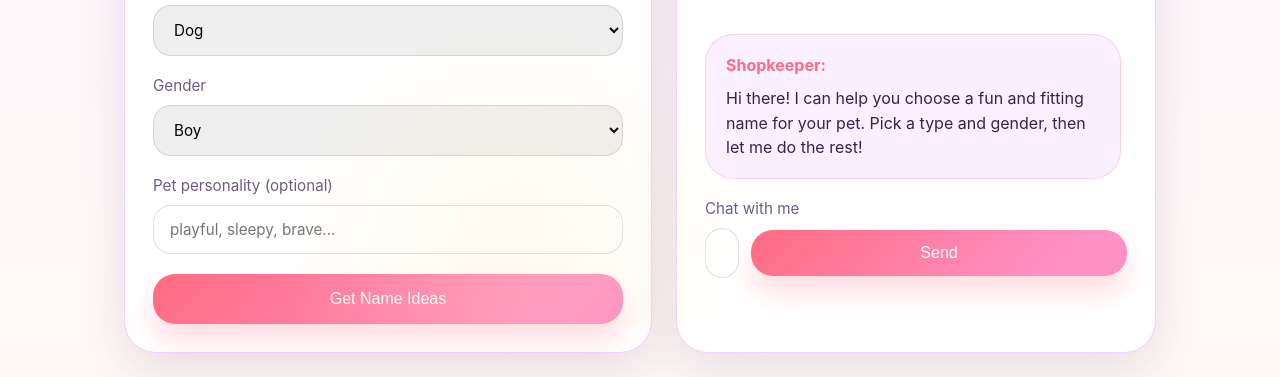
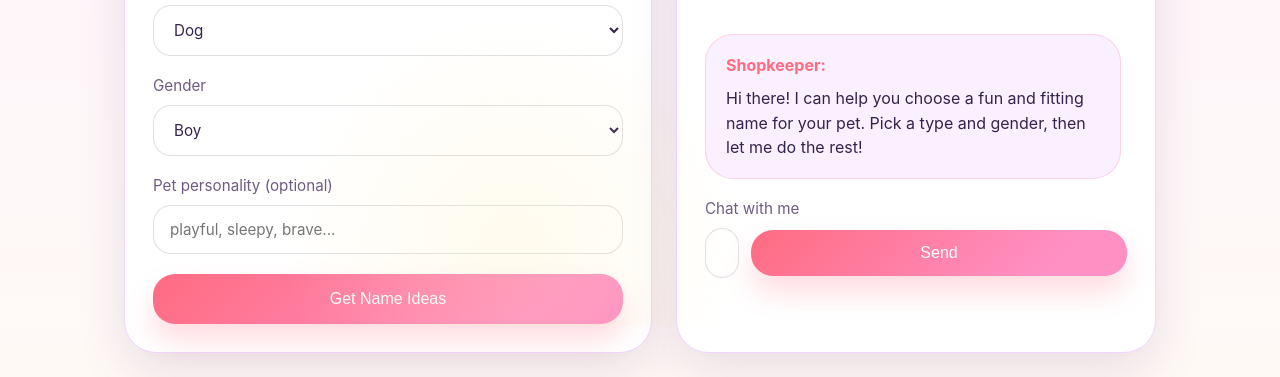
Before and after one commit to balkarthik-ai/A-pet-name-creator, a plain HTML site: page index.html in a window 1280 px wide. Shown: the part 474-851 px from the top of the page. Drawn offline with Linux system fonts and the light colour scheme.

Commit message:
VERSION 44444

```diff
--- a/styles.css
+++ b/styles.css
@@ -122,6 +122,8 @@ input {
   border: 1px solid rgba(100, 81, 112, 0.18);
   border-radius: 18px;
   font: inherit;
+  color: var(--text);
+  background: #ffffff;
   outline: none;
   transition: border-color 0.2s ease, transform 0.2s ease;
 }
```
